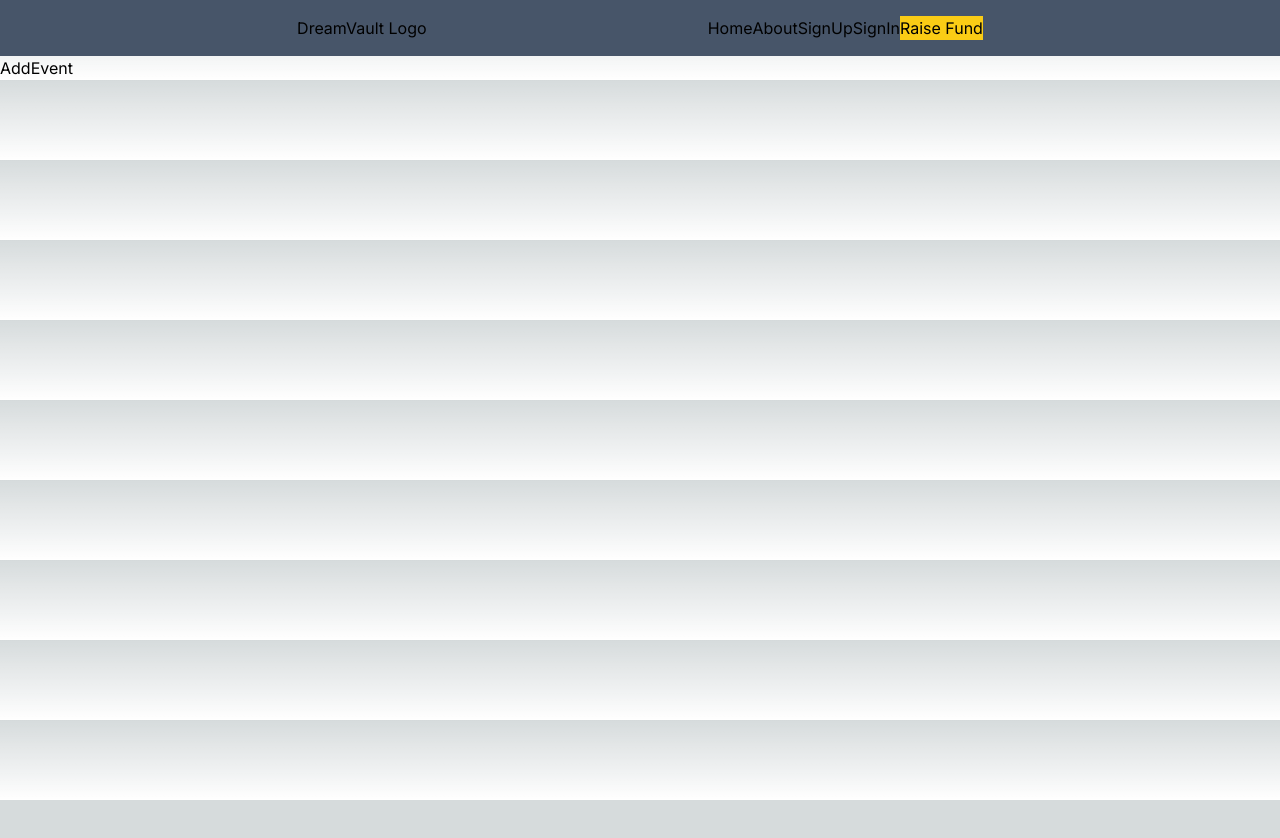
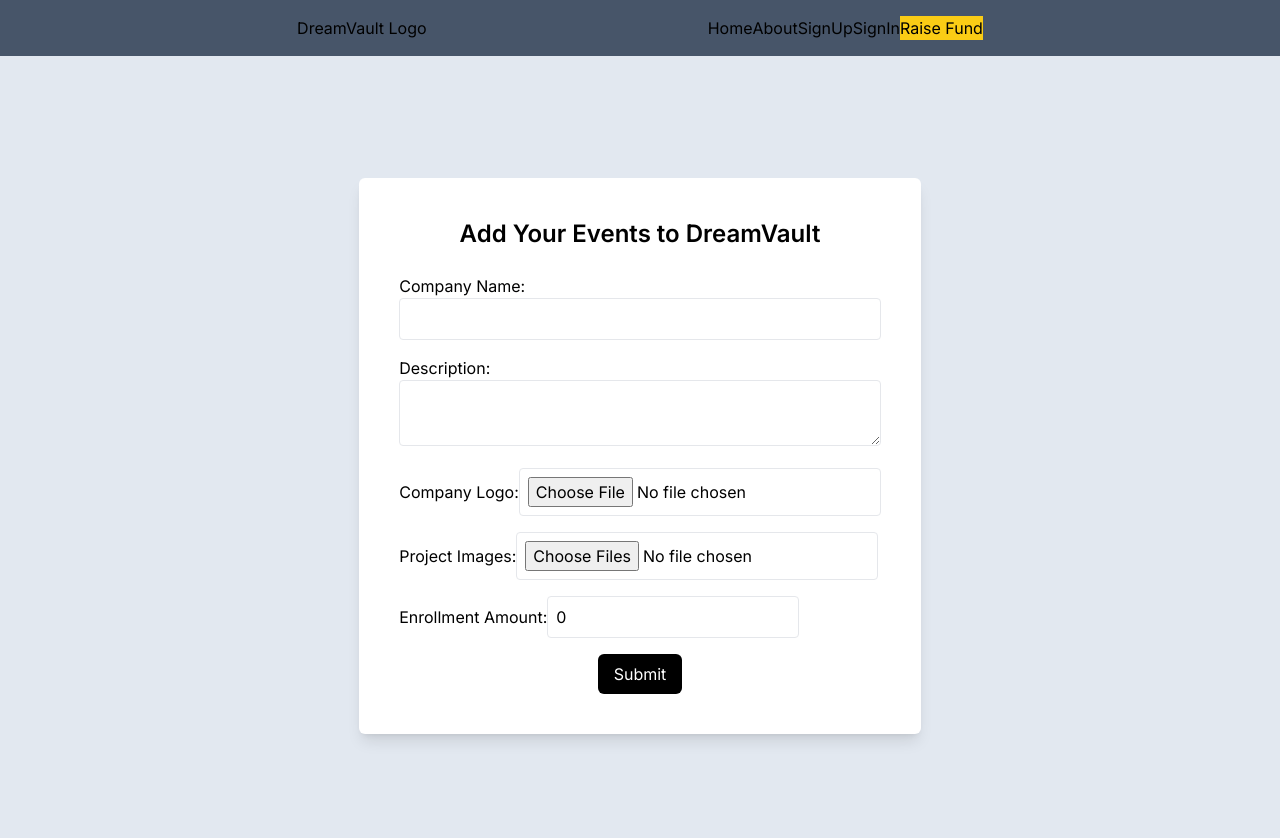
Before and after one commit to sojitra-nency/DreamVault, a Next.js app in the folder dreamvault/: page /addevent in a window 1280 px wide. Shown: the top 838 px of the page. Before the commit the page ends 800 px from the top, so only its background shows below. Built offline with nearby package versions, Linux system fonts and the light colour scheme.

Commit message:
-created addeventpage

```diff
--- a/dreamvault/app/addevent/page.tsx
+++ b/dreamvault/app/addevent/page.tsx
@@ -1,9 +1,181 @@
+"use client"
+import React, { useState } from "react";
 
-
-const AddEvent = () => {
-  return (
-    <div>AddEvent</div>
-  )
+interface EventInput {
+  companyName: string;
+  description: string;
+  logos: FileList | null;
+  images: FileList | null;
+  enrollmentAmount: number;
 }
 
-export default AddEvent
+const EventForm: React.FC = () => {
+  const [eventInput, setEventInput] = useState<EventInput>({
+    companyName: "",
+    description: "",
+    logos: null,
+    images: null,
+    enrollmentAmount: 0,
+  });
+
+  const [submissionStatus, setSubmissionStatus] = useState<
+    "none" | "success" | "error"
+  >("none");
+
+  const handleInputChange = (
+    event: React.ChangeEvent<HTMLInputElement | HTMLTextAreaElement>
+  ) => {
+    const { name, value } = event.target;
+    setEventInput((prevInput) => ({
+      ...prevInput,
+      [name]: value,
+    }));
+  };
+
+  const handleLogoChange = (event: React.ChangeEvent<HTMLInputElement>) => {
+    if (event.target.files) {
+      setEventInput((prevInput) => ({
+        ...prevInput,
+        logos: event.target.files,
+      }));
+    }
+  };
+
+  const handleImageChange = (event: React.ChangeEvent<HTMLInputElement>) => {
+    if (event.target.files) {
+      setEventInput((prevInput) => ({
+        ...prevInput,
+        images: event.target.files,
+      }));
+    }
+  };
+
+  const handleEnrollmentAmountChange = (
+    event: React.ChangeEvent<HTMLInputElement>
+  ) => {
+    const amount = parseFloat(event.target.value);
+    setEventInput((prevInput) => ({
+      ...prevInput,
+      enrollmentAmount: isNaN(amount) ? 0 : amount,
+    }));
+  };
+
+  const handleSubmit = (event: React.FormEvent) => {
+    event.preventDefault();
+
+    // Simulating form submission
+    setTimeout(() => {
+      // Check form validation or any other conditions
+      const isFormValid = eventInput.companyName !== "" && eventInput.description !== "";
+
+      if (isFormValid) {
+        setSubmissionStatus("success");
+        // Perform further actions (e.g., API request, database update)
+        console.log("Form submitted successfully");
+      } else {
+        setSubmissionStatus("error");
+      }
+    }, 1000);
+  };
+
+  const renderMessage = () => {
+    if (submissionStatus === "success") {
+      return (
+        <div className="bg-green-200 text-green-800 py-2 px-4 mb-4">
+          Your Event Has been Added To DreamVault!
+        </div>
+      );
+    } else if (submissionStatus === "error") {
+      return (
+        <div className="bg-red-200 text-red-800 py-2 px-4 mb-4">
+          Error submitting form. Please check your inputs.
+        </div>
+      );
+    } else {
+      return null;
+    }
+  };
+
+  return (
+    <div className="flex items-center justify-center h-screen bg-slate-200">
+      <form onSubmit={handleSubmit} className="bg-white rounded-md p-10 shadow-lg">
+        <h2 className="text-2xl font-semibold text-center mb-6">
+          Add Your Events to DreamVault
+        </h2>
+
+        {renderMessage()}
+
+        <div className="mb-4">
+          <label htmlFor="companyName">Company Name:</label>
+          <input
+            className="w-full p-2 border rounded"
+            type="text"
+            id="companyName"
+            name="companyName"
+            value={eventInput.companyName}
+            onChange={handleInputChange}
+          />
+        </div>
+
+        <div className="mb-4">
+          <label htmlFor="description">Description:</label>
+          <textarea
+            className="w-full p-2 border rounded"
+            id="description"
+            name="description"
+            value={eventInput.description}
+            onChange={handleInputChange}
+          ></textarea>
+        </div>
+
+        <div className="mb-4">
+          <label htmlFor="logos">Company Logo:</label>
+          <input
+            className="p-2 border rounded"
+            type="file"
+            id="logos"
+            name="logos"
+            accept="image/*"
+            onChange={handleLogoChange}
+          />
+        </div>
+
+        <div className="mb-4">
+          <label htmlFor="images">Project Images:</label>
+          <input
+            className="p-2 border rounded"
+            type="file"
+            id="images"
+            name="images"
+            accept="image/*"
+            multiple
+            onChange={handleImageChange}
+          />
+        </div>
+
+        <div className="mb-4">
+          <label htmlFor="enrollmentAmount">Enrollment Amount:</label>
+          <input
+            className="p-2 border rounded"
+            type="number"
+            id="enrollmentAmount"
+            name="enrollmentAmount"
+            value={eventInput.enrollmentAmount}
+            onChange={handleEnrollmentAmountChange}
+          />
+        </div>
+
+        <div className="text-center">
+          <button
+            type="submit"
+            className="px-4 py-2 bg-black text-white rounded-md"
+          >
+            Submit
+          </button>
+        </div>
+      </form>
+    </div>
+  );
+};
+
+export default EventForm;
```
